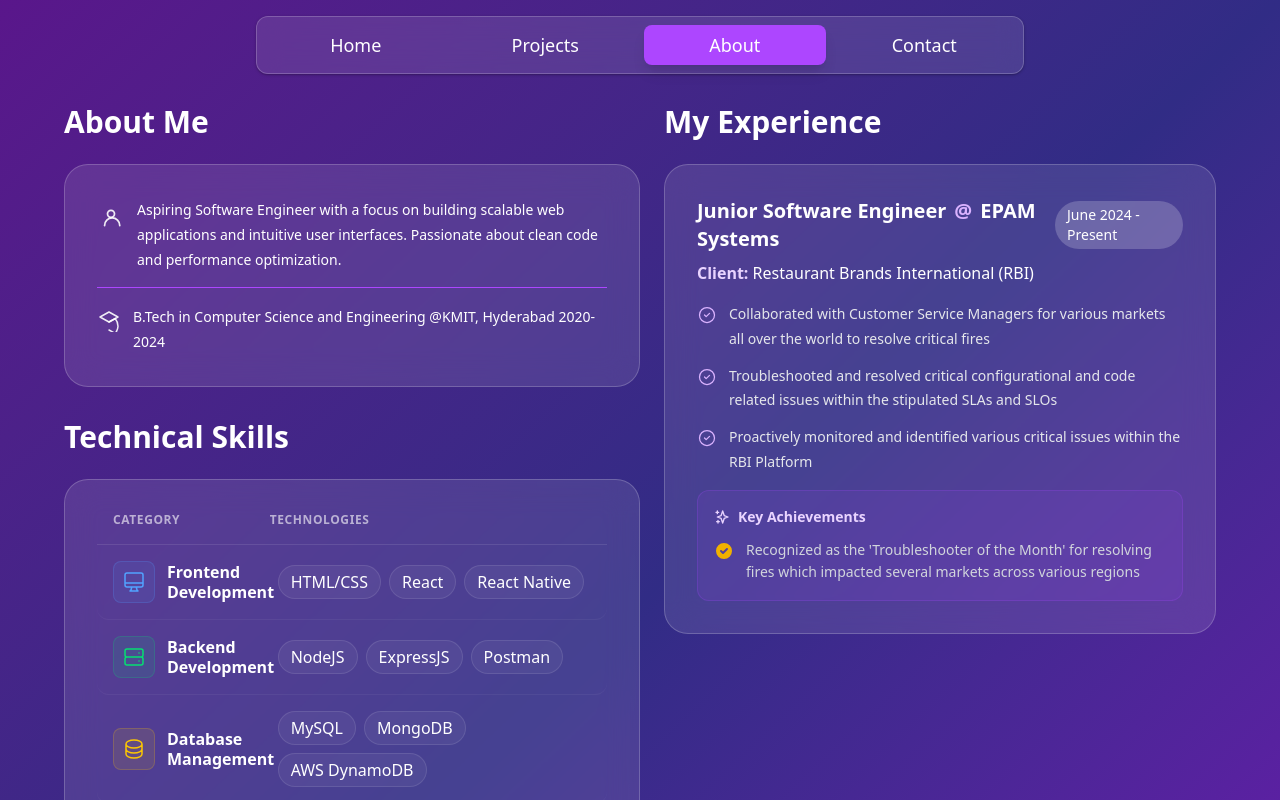
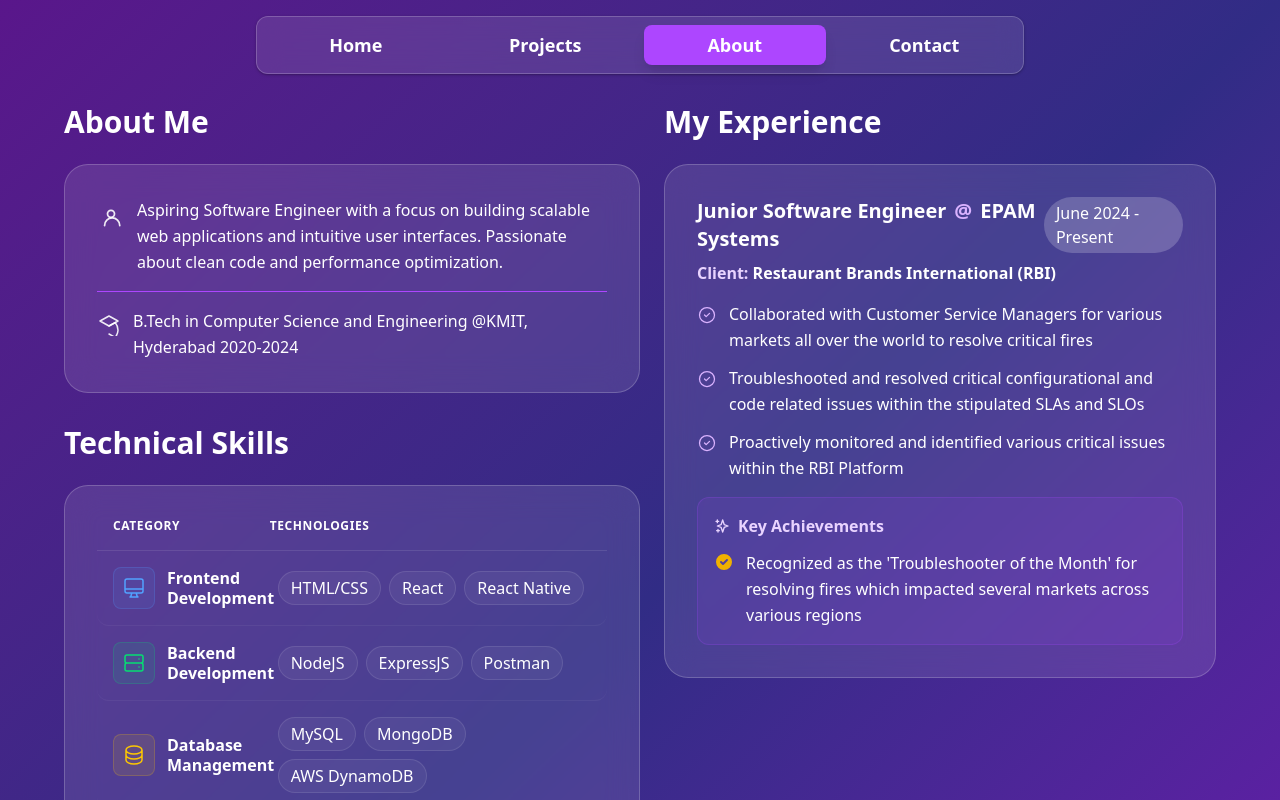
Before and after one commit to K-Sourabh-Srivatsa/portfolio, a React (Vite) app: page /about in a window 1280 px wide. Shown: the top 800 px of the page. Built offline with nearby package versions, Linux system fonts and the light colour scheme.

Commit message:
Finalized Version 0.9

```diff
--- a/src/components/heroSection.jsx
+++ b/src/components/heroSection.jsx
@@ -13,7 +13,7 @@ const HeroSection = () => {
             I am a <span className="font-bold text-red-100">{myTitle}</span>
           </h2>
           <h4 className="mb-4 font-bold text-yellow-200">@{myCompany}</h4>
-          <p className="text-base sm:text-lg text-white/70 leading-relaxed">
+          <p className="text-base sm:text-lg text-white leading-relaxed">
             {myBio}
           </p>
           {/* Add the Resume Download here */}
--- a/src/components/myBioSection.jsx
+++ b/src/components/myBioSection.jsx
@@ -32,7 +32,7 @@ const MyBioSection = () => {
                   </svg>
                 </div>
                 <div className="flex-1 min-w-0">
-                  <span className="text-sm leading-relaxed">
+                  <span className="leading-relaxed">
                     {MyBioData.myBio}
                   </span>
                 </div>
@@ -66,7 +66,7 @@ const MyBioSection = () => {
                           </svg>
                         </div>
                         <div className="flex-1 min-w-0">
-                          <span className="text-sm leading-relaxed text-white">{deg}</span>
+                          <span className="leading-relaxed text-white">{deg}</span>
                         </div>
                       </div>
                     ))
@@ -95,7 +95,7 @@ const MyBioSection = () => {
                         </svg>
                       </div>
                       <div className="flex-1 min-w-0">
-                        <span className="text-sm leading-relaxed">
+                        <span className="leading-relaxed">
                           {MyBioData.myDegree}
                         </span>
                       </div>
--- a/src/components/myExp.jsx
+++ b/src/components/myExp.jsx
@@ -23,7 +23,7 @@ const MyExp = () => {
                         <span className="text-purple-300 mx-2">@</span>
                         {exp.myCompanyName}
                       </h2>
-                      <span className="text-sm font-medium bg-white/20 px-3 py-1 rounded-full w-fit">
+                      <span className=" font-medium bg-white/20 px-3 py-1 rounded-full w-fit">
                         {exp.myCompanyDuration}
                       </span>
                     </div>
@@ -32,7 +32,7 @@ const MyExp = () => {
                         <span className="font-semibold text-purple-200">
                           Client:
                         </span>{" "}
-                        {exp.myCompanyClients}
+                        <span className="font-bold">{exp.myCompanyClients}</span>
                       </p>
                     )}
                   </div>
@@ -58,7 +58,7 @@ const MyExp = () => {
                           </svg>
                         </div>
                         <div className="flex-1 min-w-0">
-                          <span className="text-sm leading-relaxed text-gray-200">
+                          <span className=" leading-relaxed text-white">
                             {work}
                           </span>
                         </div>
@@ -69,7 +69,7 @@ const MyExp = () => {
                   {/* Achievements */}
                   {exp.myAchievements && exp.myAchievements.length > 0 && (
                     <div className="mt-4 p-4 bg-purple-500/10 rounded-xl border border-purple-500/20">
-                      <h3 className="text-sm font-bold text-purple-200 mb-2 flex items-center gap-2">
+                      <h3 className=" font-bold text-purple-200 mb-2 flex items-center gap-2">
                         <svg
                           xmlns="http://www.w3.org/2000/svg"
                           className="w-4 h-4"
@@ -99,7 +99,7 @@ const MyExp = () => {
                                 <path fillRule="evenodd" d="M10 18a8 8 0 100-16 8 8 0 000 16zm3.707-9.293a1 1 0 00-1.414-1.414L9 10.586 7.707 9.293a1 1 0 00-1.414 1.414l2 2a1 1 0 001.414 0l4-4z" clipRule="evenodd" />
                               </svg>
                             </div>
-                            <span className="text-sm text-gray-300 leading-relaxed">
+                            <span className=" text-white-300 leading-relaxed">
                               {ach}
                             </span>
                           </li>
--- a/src/components/navbar.jsx
+++ b/src/components/navbar.jsx
@@ -20,10 +20,10 @@ const Navbar = () => {
                   to={to}
                   aria-label={`${label} navigation`}
                   className={({ isActive }) =>
-                    `flex-1 text-center px-2 sm:px-3 py-1 sm:py-1.5 rounded-lg transition-all text-base sm:text-lg ${
+                    `flex-1 text-center px-2 sm:px-3 py-1 sm:py-1.5 rounded-lg transition-all text-base sm:text-lg font-bold text-white-300 ${
                       isActive
                         ? "bg-purple-500 shadow-lg"
-                        : "hover:bg-white/10 text-white"
+                        : "hover:bg-white/10"
                     }`
                   }
                 >
--- a/src/components/profilesSection.jsx
+++ b/src/components/profilesSection.jsx
@@ -13,7 +13,7 @@ const ProfilesSection = () => {
               <li className="flex items-start gap-3">
                 <svg
                   xmlns="http://www.w3.org/2000/svg"
-                  className="h6 w-6 text-white/70 flex-shrink-0"
+                  className="h6 w-6 text-white flex-shrink-0"
                   viewBox="0 0 24 24"
                   fill="currentColor"
                   aria-hidden="true"
@@ -40,7 +40,7 @@ const ProfilesSection = () => {
               <li className="flex items-start gap-3">
                 <svg
                   xmlns="http://www.w3.org/2000/svg"
-                  className="h6 w-6 text-white/70 flex-shrink-0"
+                  className="h6 w-6 text-white flex-shrink-0"
                   fill="none"
                   viewBox="0 0 24 24"
                   stroke="currentColor"
@@ -71,7 +71,7 @@ const ProfilesSection = () => {
               <li className="flex items-start gap-3">
                 <svg
                   xmlns="http://www.w3.org/2000/svg"
-                  className="h6 w-6 text-white/70 flex-shrink-0"
+                  className="h6 w-6 text-white flex-shrink-0"
                   viewBox="0 0 24 24"
                   fill="currentColor"
                   aria-hidden="true"
--- a/src/components/projectCard.jsx
+++ b/src/components/projectCard.jsx
@@ -18,11 +18,11 @@ const ProjectCard = ({ image, title, description, techStack, checkoutPath }) =>
       <h4 className="text-lg sm:text-xl font-bold mb-3 break-words">
         {title}
       </h4>
-      <p className="text-white/60 text-sm sm:text-base mb-8 flex-grow break-words">
+      <p className="text-white text-sm sm:text-base mb-8 flex-grow break-words">
         {description}
       </p>
 
-      <p className="text-white/60 text-sm sm:text-base mb-4 break-words">
+      <p className="text-white text-sm sm:text-base mb-4 break-words">
         <span className="font-semibold text-white/90">Tech Stack:</span> {techStack}
       </p>
 
@@ -32,7 +32,7 @@ const ProjectCard = ({ image, title, description, techStack, checkoutPath }) =>
           e.stopPropagation();
           window.open(checkoutPath, "_blank");
         }}
-        className="w-full bg-purple-500/80 hover:bg-purple-500 py-2 sm:py-3 rounded-2xl font-medium transition-all text-sm sm:text-base focus:outline-none focus:ring-2 focus:ring-purple-300"
+        className="w-full bg-purple-500/80 hover:bg-purple-500 py-2 sm:py-3 rounded-2xl font-bold transition-all text-base focus:outline-none focus:ring-2 focus:ring-purple-300 text-white-300"
       >
         Check Out
       </button>
--- a/src/components/skillsSection.jsx
+++ b/src/components/skillsSection.jsx
@@ -67,7 +67,7 @@ const MySkills = () => {
 
   // Fallback config if category name doesn't match
   const defaultConfig = {
-    color: "text-gray-300",
+    color: "text-white",
     bgColor: "bg-gray-500/10",
     borderColor: "border-gray-500/20",
     icon: (
@@ -82,7 +82,7 @@ const MySkills = () => {
       <h1 className="text-2xl sm:text-3xl font-bold mb-6">Technical Skills</h1>
       <section className="w-full bg-white/10 backdrop-blur-lg rounded-3xl p-6 md:p-8 border border-white/20 mb-8 relative overflow-hidden">
         {/* Table Header - Only visible on medium screens and up */}
-        <div className="hidden md:grid md:grid-cols-12 gap-2 pb-4 border-b border-white/10 text-white/60 font-semibold uppercase text-xs tracking-wider">
+        <div className="hidden md:grid md:grid-cols-12 gap-2 pb-4 border-b border-white/10 text-white font-semibold uppercase text-xs tracking-wider">
           <div className="col-span-4 pl-4">Category</div>
           <div className="col-span-8">Technologies</div>
         </div>
```
Also changed, not shown: src/components/contactCard.jsx (+4 -4 lines).
